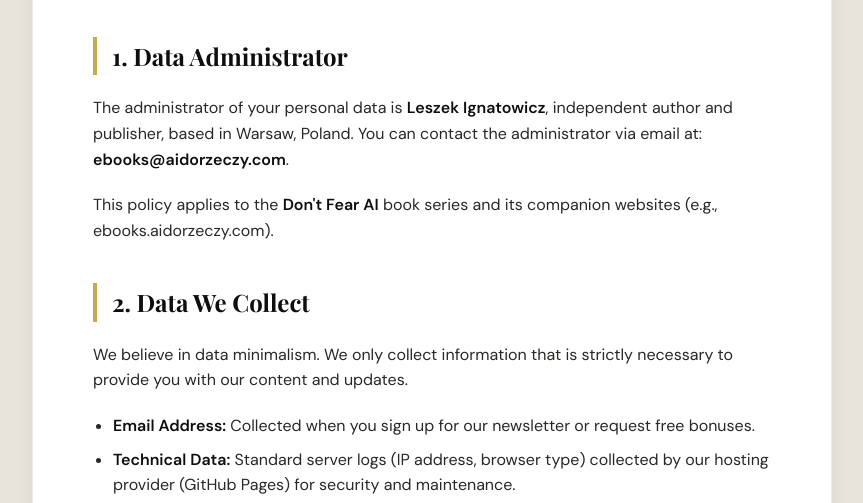
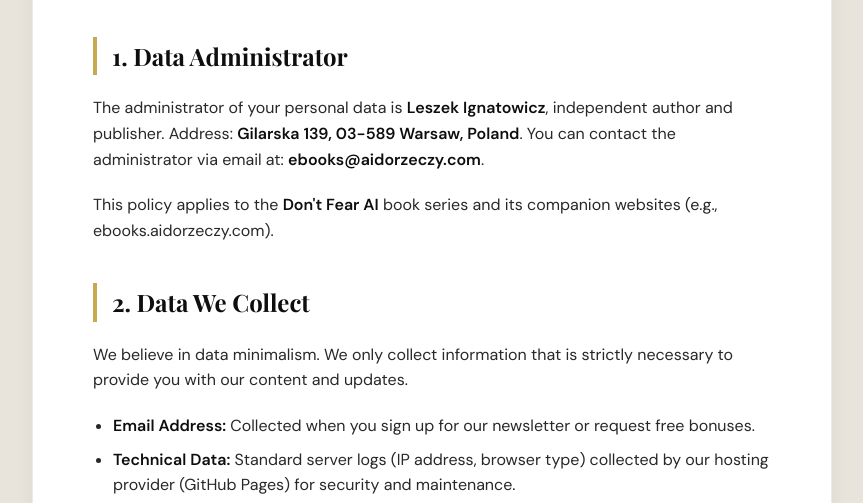
Before and after one commit to aidorzeczytom1/privacy, a plain HTML site: page index.html in a window 1280 px wide. Shown: the part 296-799 px from the top of the page, without its empty margins (208-1071 px from the left). Drawn offline with nearby package versions, Linux system fonts and the light colour scheme.

Commit message:
Update index.html
02.06.2026

```diff
--- a/index.html
+++ b/index.html
@@ -119,7 +119,7 @@
 
   <section id="administrator">
     <h2>1. Data Administrator</h2>
-    <p>The administrator of your personal data is <strong>Leszek Ignatowicz</strong>, independent author and publisher, based in Warsaw, Poland. You can contact the administrator via email at: <strong>ebooks@aidorzeczy.com</strong>.</p>
+    <p>The administrator of your personal data is <strong>Leszek Ignatowicz</strong>, independent author and publisher. Address: <strong>Gilarska 139, 03-589 Warsaw, Poland</strong>. You can contact the administrator via email at: <strong>ebooks@aidorzeczy.com</strong>.</p>
     <p>This policy applies to the <strong>Don't Fear AI</strong> book series and its companion websites (e.g., ebooks.aidorzeczy.com).</p>
   </section>
 
```
